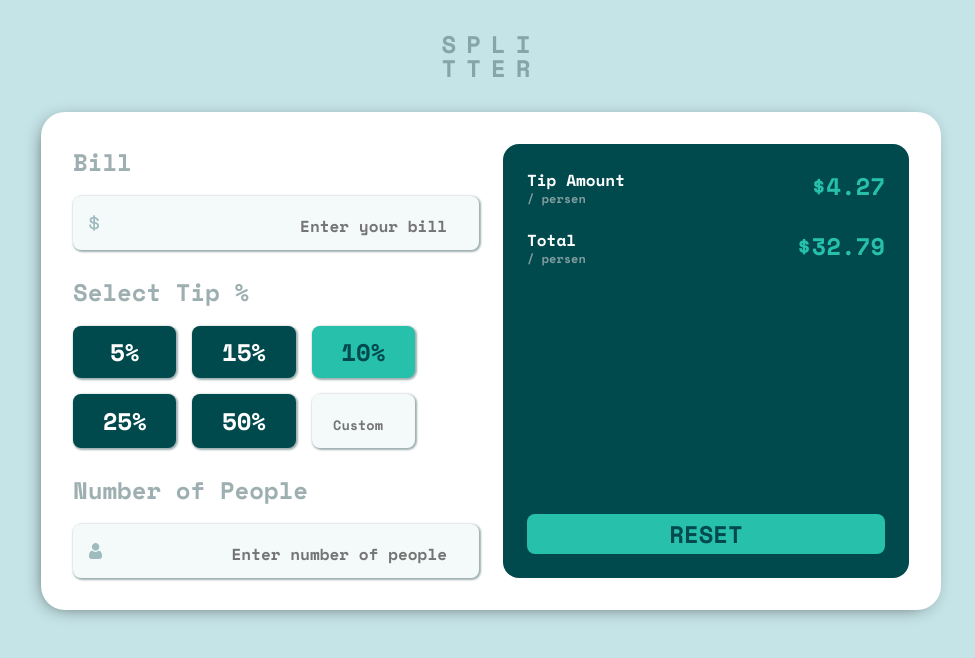
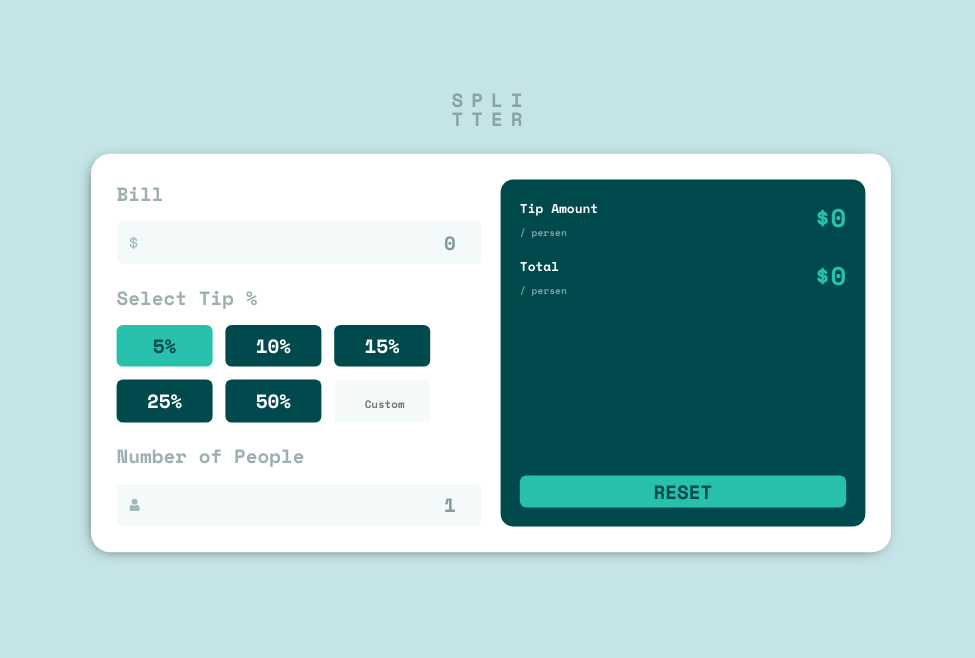
Before and after one commit to aleksandr-onopriyenko/tip-calculator, a website built with webpack: page src/index.html in a window 1280 px wide. Both pictures are taken after a click on the button "5%". Shown: the whole page, without its empty margins (149-1124 px from the left). Built offline with nearby package versions, Linux system fonts and the light colour scheme.

Commit message:
feat: add logic with javascript

```diff
--- /dev/null
+++ b/src/assets/js/CalculateTips.js
@@ -0,0 +1,72 @@
+class Calculate {
+  constructor(container) {
+    this.container = document.querySelector(container);
+    this.bill = 0;
+    this.tip = 5;
+    this.count = 1;
+  }
+
+  _getElements() {
+    this.tipsEl = this.container.querySelector('.app-calculator-tips')
+    this.billEl = this.container.querySelector('.app-calculator__input input')
+    this.personEl = this.container.querySelector('.app-calculator__persons input')
+    this.tipInputEl = this.tipsEl.querySelector('#tip-custom')
+    this.selectedTag = this.tipsEl.querySelector('.app-calculator-tips .active');
+    this.amount = this.container.querySelector('.app-calculator__total div:first-child .app-calculator__total-amount')
+    this.totalAmount = this.container.querySelector('.app-calculator__total div:last-of-type .app-calculator__total-amount')
+    this.btnReset = this.container.querySelector('.app-calculator__total button')
+  }
+
+  getTipAmount() {
+    const amount = (this.bill / this.count) * this.tip / 100;
+    return Number(amount.toFixed(2))
+  }
+
+  getTotalAmount() {
+    const total = (this.bill / this.count) + this.getTipAmount()
+    return Number(total.toFixed(2))
+  }
+
+  render() {
+    this.amount.innerText = '$' + this.getTipAmount()
+    this.totalAmount.innerText = '$' + this.getTotalAmount();
+  }
+
+  _listeners() {
+    [this.billEl, this.tipInputEl, this.personEl].forEach((el) => {
+      el.addEventListener('input', (e) => {
+        if (el === this.billEl ) this.bill = +e.target.value
+        if (el === this.tipInputEl ) this.tip = +e.target.value
+        if (el === this.personEl ) this.count = +e.target.value
+        this.render()
+      })
+    })
+
+    this.btnReset.onclick = () => {
+      this.amount.innerText = '$0'
+      this.totalAmount.innerText = '$0'
+    }
+
+    this.tipsEl.addEventListener('click', (e) => {
+      const target = e.target;
+      if (target.classList.contains('app-calculator-tips__item')) {
+        this.tip = +target.innerText.replace(/%$/, '')
+        if (this.selectedTag) {
+          this.selectedTag.classList.remove('active')
+        }
+        this.selectedTag = target
+        this.selectedTag.classList.add('active')
+        this.render()
+      }
+    })
+
+  }
+
+  init() {
+    this._getElements()
+    this._listeners()
+    this.render()
+  }
+}
+
+export default Calculate;
--- a/src/assets/js/main.js
+++ b/src/assets/js/main.js
@@ -1,3 +1,5 @@
 import '../scss/style.scss';
-const log = () => console.log('Hello babel')
-log()
+import Calculate from "./CalculateTips";
+const app = new Calculate('.app-calculator')
+
+app.init()
--- a/src/assets/scss/block/_app.scss
+++ b/src/assets/scss/block/_app.scss
@@ -6,8 +6,12 @@
   align-items: center;
   flex-direction: column;
   padding: 2rem 0;
-  max-width: 900px;
+  max-width: 1000px;
   margin: 0 auto;
+
+  @include md-min {
+    transform: scale(0.8);
+  }
 
   &__title {
     width: 100px;
@@ -71,29 +75,34 @@
         background-color: $dark-cyan;
         border-radius: 0.5rem;
         color: $white;
-        box-shadow: 1px 1px 2px 1px $gray-cyan-600;
 
         @include md-min {
             width: calc(33.33333% - 2rem);
         }
 
-        &[type="number"] {
+        &:not(:last-child):hover,
+        &:not(:last-child):active{
+          background-color: $gray-cyan-200;
+          color: $dark-cyan;
+        }
+        &.active {
+          background-color: $primary;
+          color: $dark-cyan;
+        }
+      }
+
+      input {
         display: block;
         background-color: $gray-cyan-100;
         color: $gray-cyan-400;
+        @include md-min {
+          width: calc(33.33333% - 2rem);
+        }
 
         &::placeholder {
           @include md-min {
             font-size: 0.85rem;
           }
-          }
-        }
-
-        &:not(:last-child):hover,
-        &:not(:last-child):active,
-        &.active {
-          background-color: $primary;
-          color: $dark-cyan;
         }
       }
     }
@@ -131,6 +140,9 @@
 
       &-amount {
         color: $primary;
+        @include md-min {
+          font-size: 2rem;
+        }
       }
 
       button {
@@ -141,11 +153,10 @@
         color: $dark-cyan;
         text-transform: uppercase;
         border-radius: 0.5rem;
-        transition: background-color 0.3s, color 0.3s;
+        transition: background-color 0.3s;
 
         &:hover {
-          background-color: darken($dark-cyan, 5%);
-          color: $gray-cyan-100;
+          background-color: $gray-cyan-200;
         }
       }
     }
--- a/src/assets/scss/common/_common.scss
+++ b/src/assets/scss/common/_common.scss
@@ -31,12 +31,10 @@ input {
   border-radius: 8px;
   border: 1px solid transparent;
   color: $gray-cyan-400;
-  box-shadow: 1px 1px 2px 1px $gray-cyan-600;
 
   &::placeholder {
     font-size: 1rem;
   }
-
 
   &:hover,
   &:focus {
--- a/src/index.html
+++ b/src/index.html
@@ -3,6 +3,7 @@
 <head>
   <meta charset="UTF-8">
   <meta name="viewport" content="width=device-width, initial-scale=1.0">
+  <link rel="shortcut icon" href="assets/img/favicon-32x32.png">
   <meta http-equiv="X-UA-Compatible" content="ie=edge">
   <title>Tip Calculator</title>
 </head>
@@ -19,33 +20,35 @@
           <label for="bill">Bill</label>
           <div class="app-calculator__input">
             <img src="assets/img/icon-dollar.svg" alt="dollar">
-            <input placeholder="Enter your bill" type="number" min="1" max="100000" name="bill" id="bill" autocomplete="off"/>
+            <input placeholder="Enter your bill" value="0" type="number" min="1" max="100000" name="bill" id="bill" autocomplete="off"/>
           </div>
         </div>
+
         <div class="app-calculator-tips">
+
           <label>Select Tip % </label>
-          <button type="button" id="tip-5" class="app-calculator-tips__item">5%</button>
-          <button type="button" id="tip-10" class="app-calculator-tips__item">15%</button>
-          <button type="button" id="tip-15" class="app-calculator-tips__item active">10%</button>
+          <button type="button" id="tip-5" class="app-calculator-tips__item active">5%</button>
+          <button type="button" id="tip-10" class="app-calculator-tips__item">10%</button>
+          <button type="button" id="tip-15" class="app-calculator-tips__item">15%</button>
           <button type="button" id="tip-25" class="app-calculator-tips__item">25%</button>
           <button type="button" id="tip-50" class="app-calculator-tips__item">50%</button>
-          <input id="tip-custom" min="1" max="100" autocomplete="off" class="app-calculator-tips__item" type="number" placeholder="Custom"/>
+          <input id="tip-custom" min="1" max="100" autocomplete="off" type="number" placeholder="Custom"/>
         </div>
         <div class="app-calculator__persons">
           <label for="person">Number of People</label>
           <div class="app-calculator__input">
             <img src="assets/img/icon-person.svg" alt="person">
-            <input type="number" min="1" max="50" name="person" id="person" placeholder="Enter number of people"/>
+            <input value="1" type="number" min="1" max="50" name="person" id="person" placeholder="Enter number of people"/>
           </div>
         </div>
         <div class="app-calculator__total">
           <div class="app-calculator__total-item">
             <div class="app-calculator__total-title">Tip Amount</div>
-            <div class="app-calculator__total-amount">$4.27</div>
+            <div class="app-calculator__total-amount">$0</div>
           </div>
           <div class="app-calculator__total-item">
             <div class="app-calculator__total-title">Total</div>
-            <div class="app-calculator__total-amount">$32.79</div>
+            <div class="app-calculator__total-amount">$0</div>
           </div>
           <button type="reset">reset</button>
         </div>
```
Lines whose indentation alone changed are shown as unchanged.
